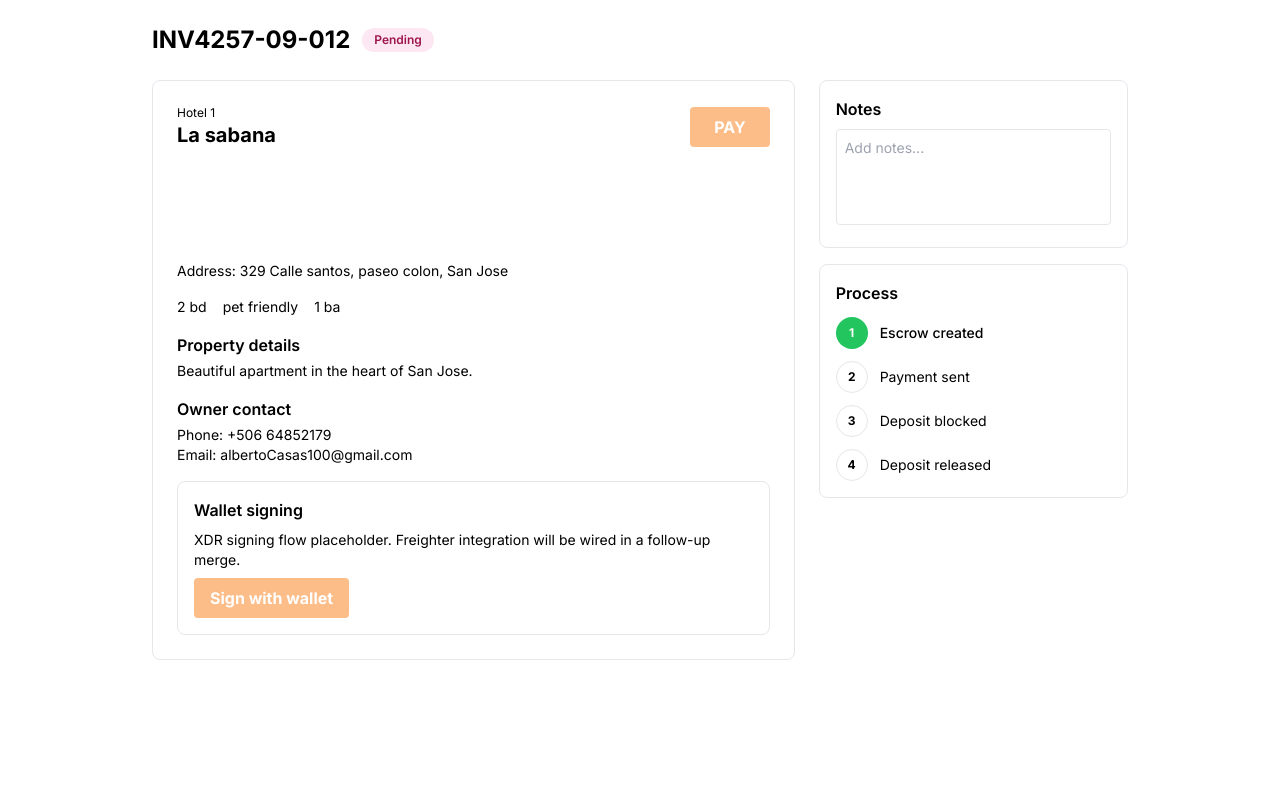
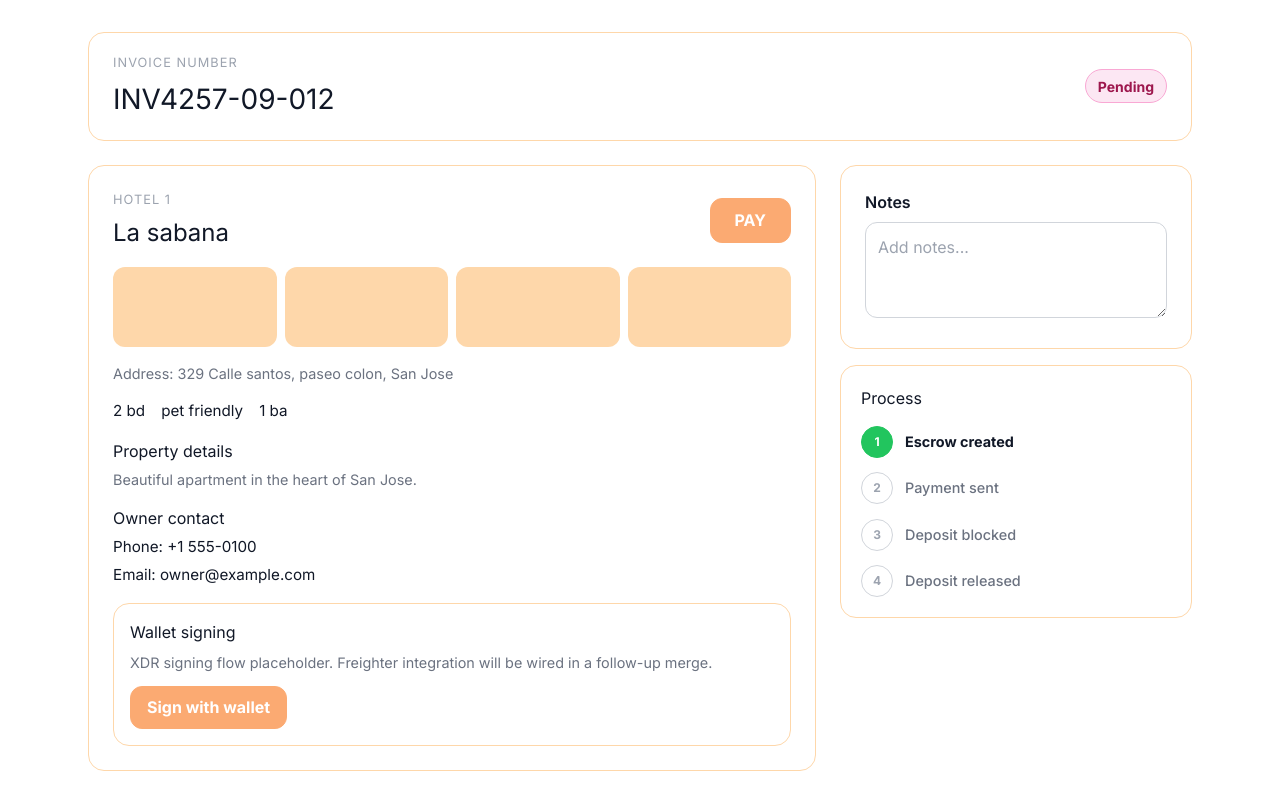
Before and after one commit to safetrustcr/dApp-SafeTrust, a Next.js app in the folder apps/web/: page /hotel/1/escrow/create in a window 1280 px wide. Shown: the top 810 px of the page. Built offline with nearby package versions, Linux system fonts and the light colour scheme.

Commit message:
fix(web): use example contacts, add notes label, align escrow styles

```diff
--- a/apps/web/src/app/hotel/[id]/escrow/create/page.tsx
+++ b/apps/web/src/app/hotel/[id]/escrow/create/page.tsx
@@ -11,6 +11,83 @@
 import { InvoiceHeader } from '@/components/escrow/InvoiceHeader';
 import { ProcessStepper } from '@/components/escrow/ProcessStepper';
 import { XDRSigningFlowStub } from '@/components/escrow/XDRSigningFlowStub';
+import type { CSSProperties } from 'react';
+
+const styles = {
+  page: {
+    maxWidth: '72rem',
+    margin: '0 auto',
+    padding: '2rem 1.5rem 3rem',
+    color: '#111827',
+  } satisfies CSSProperties,
+  grid: {
+    gap: '1.5rem',
+    marginTop: '1.5rem',
+    alignItems: 'start',
+  } satisfies CSSProperties,
+  panel: {
+    border: '1px solid #fed7aa',
+    borderRadius: '1rem',
+    backgroundColor: '#ffffff',
+    padding: '1.5rem',
+  } satisfies CSSProperties,
+  headingRow: {
+    display: 'flex',
+    alignItems: 'center',
+    justifyContent: 'space-between',
+    gap: '1rem',
+    flexWrap: 'wrap',
+  } satisfies CSSProperties,
+  payButton: {
+    border: '1px solid #f97316',
+    backgroundColor: '#f97316',
+    color: '#ffffff',
+    fontWeight: 700,
+    padding: '0.6rem 1.5rem',
+    borderRadius: '0.75rem',
+    opacity: 0.6,
+    cursor: 'not-allowed',
+  } satisfies CSSProperties,
+  imageGrid: {
+    display: 'grid',
+    gridTemplateColumns: 'repeat(4, minmax(0, 1fr))',
+    gap: '0.5rem',
+  } satisfies CSSProperties,
+  imagePlaceholder: {
+    height: '5rem',
+    borderRadius: '0.75rem',
+    backgroundColor: '#fed7aa',
+  } satisfies CSSProperties,
+  detailsRow: {
+    display: 'flex',
+    gap: '1rem',
+    flexWrap: 'wrap',
+    fontSize: '0.95rem',
+  } satisfies CSSProperties,
+  mutedText: {
+    margin: 0,
+    color: '#6b7280',
+    fontSize: '0.9rem',
+  } satisfies CSSProperties,
+  label: {
+    display: 'block',
+    marginBottom: '0.5rem',
+    fontWeight: 600,
+  } satisfies CSSProperties,
+  input: {
+    width: '100%',
+    border: '1px solid #d1d5db',
+    borderRadius: '0.75rem',
+    padding: '0.75rem',
+    font: 'inherit',
+    resize: 'vertical',
+    minHeight: '6rem',
+  } satisfies CSSProperties,
+  sidebar: {
+    display: 'grid',
+    gap: '1rem',
+  } satisfies CSSProperties,
+} as const;
 
 export default function EscrowCreatePage({
   params,
@@ -18,59 +95,64 @@ export default function EscrowCreatePage({
   params: { id: string };
 }) {
   return (
-    <div className="max-w-5xl mx-auto p-6">
+    <div style={styles.page}>
       <InvoiceHeader invoiceNumber="INV4257-09-012" status="pending" />
 
-      <div className="grid grid-cols-1 lg:grid-cols-3 gap-6 mt-6">
-        <div className="lg:col-span-2 border rounded-lg p-6 bg-card space-y-4">
-          <div className="flex items-center justify-between">
+      <div className="grid grid-cols-1 lg:grid-cols-3" style={styles.grid}>
+        <div className="lg:col-span-2" style={{ ...styles.panel, display: 'grid', gap: '1rem' }}>
+          <div style={styles.headingRow}>
             <div>
-              <p className="text-xs text-muted-foreground">Hotel {params.id}</p>
-              <h2 className="text-xl font-bold">La sabana</h2>
+              <p style={{ margin: 0, fontSize: '0.8rem', letterSpacing: '0.08em', color: '#9ca3af' }}>
+                HOTEL {params.id}
+              </p>
+              <h2 style={{ marginTop: '0.35rem', marginBottom: 0, fontSize: '1.5rem' }}>La sabana</h2>
             </div>
             <button
               disabled
-              className="bg-orange-400 text-white font-bold px-6 py-2 rounded opacity-60 cursor-not-allowed"
+              style={styles.payButton}
               title="Wallet signing - coming soon"
             >
               PAY
             </button>
           </div>
 
-          <div className="grid grid-cols-4 gap-2">
+          <div style={styles.imageGrid}>
             {[1, 2, 3, 4].map((i) => (
-              <div key={i} className="h-20 bg-muted rounded" />
+              <div key={i} style={styles.imagePlaceholder} />
             ))}
           </div>
 
-          <p className="text-sm text-muted-foreground">Address: 329 Calle santos, paseo colon, San Jose</p>
-          <div className="flex gap-4 text-sm">
+          <p style={styles.mutedText}>Address: 329 Calle santos, paseo colon, San Jose</p>
+          <div style={styles.detailsRow}>
             <span>2 bd</span>
             <span>pet friendly</span>
             <span>1 ba</span>
           </div>
 
           <div>
-            <h3 className="font-semibold mb-1">Property details</h3>
-            <p className="text-sm text-muted-foreground">
+            <h3 style={{ marginTop: 0, marginBottom: '0.35rem', fontSize: '1rem' }}>Property details</h3>
+            <p style={styles.mutedText}>
               Beautiful apartment in the heart of San Jose.
             </p>
           </div>
 
           <div>
-            <h3 className="font-semibold mb-1">Owner contact</h3>
-            <p className="text-sm">Phone: +506 64852179</p>
-            <p className="text-sm">Email: albertoCasas100@gmail.com</p>
+            <h3 style={{ marginTop: 0, marginBottom: '0.35rem', fontSize: '1rem' }}>Owner contact</h3>
+            <p style={{ margin: 0, fontSize: '0.95rem' }}>Phone: +1 555-0100</p>
+            <p style={{ margin: '0.35rem 0 0', fontSize: '0.95rem' }}>Email: owner@example.com</p>
           </div>
 
           <XDRSigningFlowStub />
         </div>
 
-        <div className="space-y-4">
-          <div className="border rounded-lg p-4 bg-card">
-            <h3 className="font-semibold mb-2">Notes</h3>
+        <div style={styles.sidebar}>
+          <div style={styles.panel}>
+            <label htmlFor="escrow-notes" style={styles.label}>
+              Notes
+            </label>
             <textarea
-              className="w-full text-sm border rounded p-2 h-24 resize-none"
+              id="escrow-notes"
+              style={styles.input}
               placeholder="Add notes..."
             />
           </div>
--- a/apps/web/src/components/escrow/InvoiceHeader.tsx
+++ b/apps/web/src/components/escrow/InvoiceHeader.tsx
@@ -1,11 +1,29 @@
 // TODO: replace with real InvoiceHeader once merged in frontend-SafeTrust
 // Source: frontend-SafeTrust/src/components/escrow/InvoiceHeader.tsx
 
-const STATUS_STYLES: Record<string, string> = {
-  pending: 'bg-pink-100 text-pink-800',
-  paid: 'bg-green-100 text-green-800',
-  blocked: 'bg-blue-100 text-blue-800',
-  released: 'bg-lime-100 text-lime-800',
+import type { CSSProperties } from 'react';
+
+const STATUS_STYLES: Record<string, CSSProperties> = {
+  pending: {
+    backgroundColor: '#fce7f3',
+    color: '#9d174d',
+    border: '1px solid #f9a8d4',
+  },
+  paid: {
+    backgroundColor: '#dcfce7',
+    color: '#166534',
+    border: '1px solid #86efac',
+  },
+  blocked: {
+    backgroundColor: '#dbeafe',
+    color: '#1d4ed8',
+    border: '1px solid #93c5fd',
+  },
+  released: {
+    backgroundColor: '#ecfccb',
+    color: '#3f6212',
+    border: '1px solid #bef264',
+  },
 };
 
 export function InvoiceHeader({
@@ -27,14 +45,49 @@ export function InvoiceHeader({
           : 'Deposit released';
 
   return (
-    <div>
-      <div className="flex items-center gap-3">
-        <h1 className="text-2xl font-bold">{invoiceNumber}</h1>
-        <span className={`text-xs font-semibold px-3 py-1 rounded-full ${STATUS_STYLES[status]}`}>
+    <div
+      style={{
+        display: 'flex',
+        flexWrap: 'wrap',
+        alignItems: 'center',
+        justifyContent: 'space-between',
+        gap: '1rem',
+        padding: '1.25rem 1.5rem',
+        borderRadius: '1rem',
+        border: '1px solid #fed7aa',
+        backgroundColor: '#ffffff',
+      }}
+    >
+      <div>
+        <p
+          style={{
+            margin: 0,
+            fontSize: '0.8rem',
+            letterSpacing: '0.08em',
+            textTransform: 'uppercase',
+            color: '#9ca3af',
+          }}
+        >
+          Invoice number
+        </p>
+        <h1 style={{ margin: '0.35rem 0 0', fontSize: '1.75rem' }}>{invoiceNumber}</h1>
+      </div>
+      <div style={{ display: 'flex', alignItems: 'center', gap: '0.75rem', flexWrap: 'wrap' }}>
+        <span
+          style={{
+            ...STATUS_STYLES[status],
+            display: 'inline-flex',
+            alignItems: 'center',
+            borderRadius: '999px',
+            padding: '0.35rem 0.75rem',
+            fontSize: '0.875rem',
+            fontWeight: 700,
+          }}
+        >
           {label}
         </span>
       </div>
-      {paidAt && <p className="text-xs text-muted-foreground mt-1">Paid at {paidAt}</p>}
+      {paidAt && <p style={{ margin: 0, fontSize: '0.8rem', color: '#9ca3af' }}>Paid at {paidAt}</p>}
     </div>
   );
 }
--- a/apps/web/src/components/escrow/ProcessStepper.tsx
+++ b/apps/web/src/components/escrow/ProcessStepper.tsx
@@ -1,32 +1,57 @@
 // TODO: replace with real ProcessStepper once merged in frontend-SafeTrust
 // Source: frontend-SafeTrust/src/components/escrow/ProcessStepper.tsx
 // Steps: 1-Escrow created - 2-Payment sent - 3-Deposit blocked - 4-Deposit released
+
+import type { CSSProperties } from 'react';
 
 const STEPS = ['Escrow created', 'Payment sent', 'Deposit blocked', 'Deposit released'];
 
 export function ProcessStepper({ currentStep }: { currentStep: 1 | 2 | 3 | 4 }) {
   return (
-    <div className="border rounded-lg p-4 bg-card">
-      <h3 className="font-semibold mb-3">Process</h3>
-      <div className="space-y-3">
+    <div
+      style={{
+        border: '1px solid #fed7aa',
+        borderRadius: '1rem',
+        backgroundColor: '#ffffff',
+        padding: '1.25rem',
+      }}
+    >
+      <h3 style={{ marginTop: 0, marginBottom: '1rem', fontSize: '1rem' }}>Process</h3>
+      <div style={{ display: 'grid', gap: '0.9rem' }}>
         {STEPS.map((label, index) => {
           const stepNum = index + 1;
-          const isActive = stepNum <= currentStep;
+          const isActive = stepNum === currentStep;
+          const isComplete = stepNum < currentStep;
+          const markerStyle: CSSProperties = isActive
+            ? { backgroundColor: '#22c55e', color: '#ffffff', border: '1px solid #22c55e' }
+            : isComplete
+              ? { backgroundColor: '#dcfce7', color: '#166534', border: '1px solid #86efac' }
+              : { backgroundColor: '#ffffff', color: '#9ca3af', border: '1px solid #d1d5db' };
+
           return (
-            <div key={label} className="flex items-center gap-3">
+            <div key={label} style={{ display: 'flex', alignItems: 'center', gap: '0.75rem' }}>
               <div
-                className={`w-8 h-8 rounded-full flex items-center justify-center text-xs font-bold flex-shrink-0 ${
-                  isActive
-                    ? 'bg-green-500 text-white'
-                    : 'bg-muted text-muted-foreground border'
-                }`}
+                style={{
+                  ...markerStyle,
+                  width: '2rem',
+                  height: '2rem',
+                  borderRadius: '999px',
+                  display: 'flex',
+                  alignItems: 'center',
+                  justifyContent: 'center',
+                  fontSize: '0.75rem',
+                  fontWeight: 700,
+                  flexShrink: 0,
+                }}
               >
                 {stepNum}
               </div>
               <span
-                className={`text-sm ${
-                  isActive ? 'text-foreground font-medium' : 'text-muted-foreground'
-                }`}
+                style={{
+                  fontSize: '0.9rem',
+                  color: isActive || isComplete ? '#111827' : '#6b7280',
+                  fontWeight: isActive ? 700 : 500,
+                }}
               >
                 {label}
               </span>
--- a/apps/web/src/components/escrow/XDRSigningFlowStub.tsx
+++ b/apps/web/src/components/escrow/XDRSigningFlowStub.tsx
@@ -7,15 +7,32 @@
 
 export function XDRSigningFlowStub() {
   return (
-    <div className="border rounded-lg p-4 bg-card space-y-2">
-      <h3 className="font-semibold">Wallet signing</h3>
-      <p className="text-sm text-muted-foreground">
+    <div
+      style={{
+        border: '1px solid #fed7aa',
+        borderRadius: '1rem',
+        backgroundColor: '#ffffff',
+        padding: '1rem',
+      }}
+    >
+      <h3 style={{ marginTop: 0, marginBottom: '0.5rem' }}>Wallet signing</h3>
+      <p style={{ margin: 0, color: '#6b7280', fontSize: '0.9rem' }}>
         XDR signing flow placeholder. Freighter integration will be wired in a follow-up merge.
       </p>
       <button
         type="button"
         disabled
-        className="bg-orange-400 text-white font-bold px-4 py-2 rounded opacity-60 cursor-not-allowed"
+        style={{
+          marginTop: '0.75rem',
+          border: '1px solid #f97316',
+          backgroundColor: '#f97316',
+          color: '#ffffff',
+          fontWeight: 700,
+          padding: '0.55rem 1rem',
+          borderRadius: '0.75rem',
+          opacity: 0.6,
+          cursor: 'not-allowed',
+        }}
         title="Wallet signing - coming soon"
       >
         Sign with wallet
```
